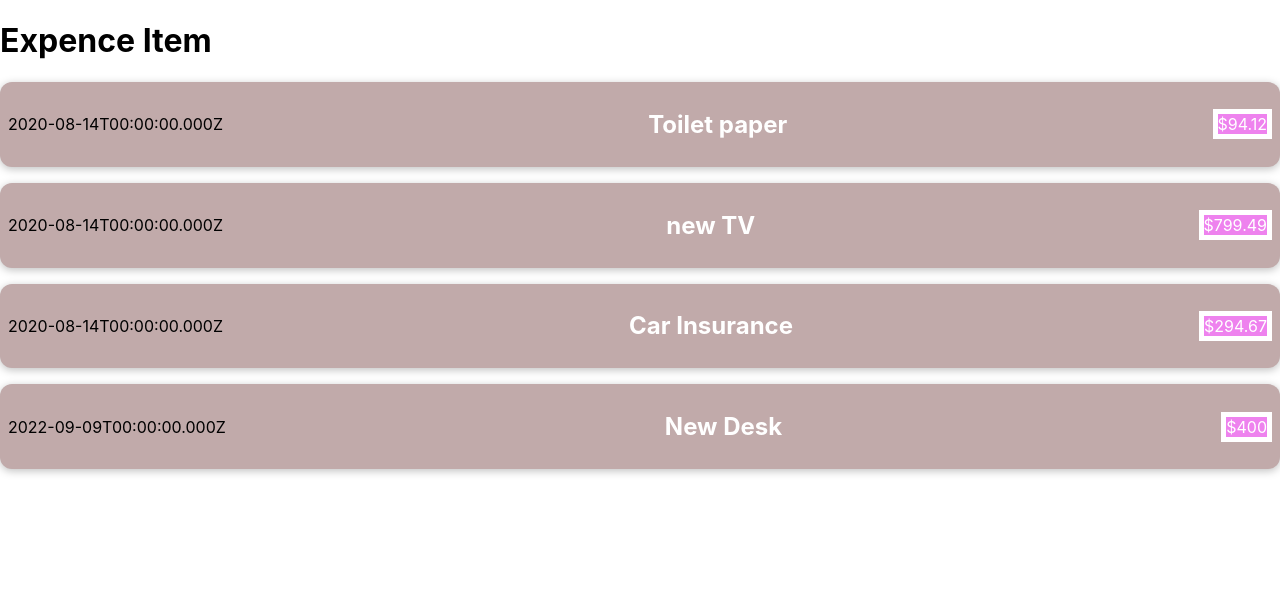
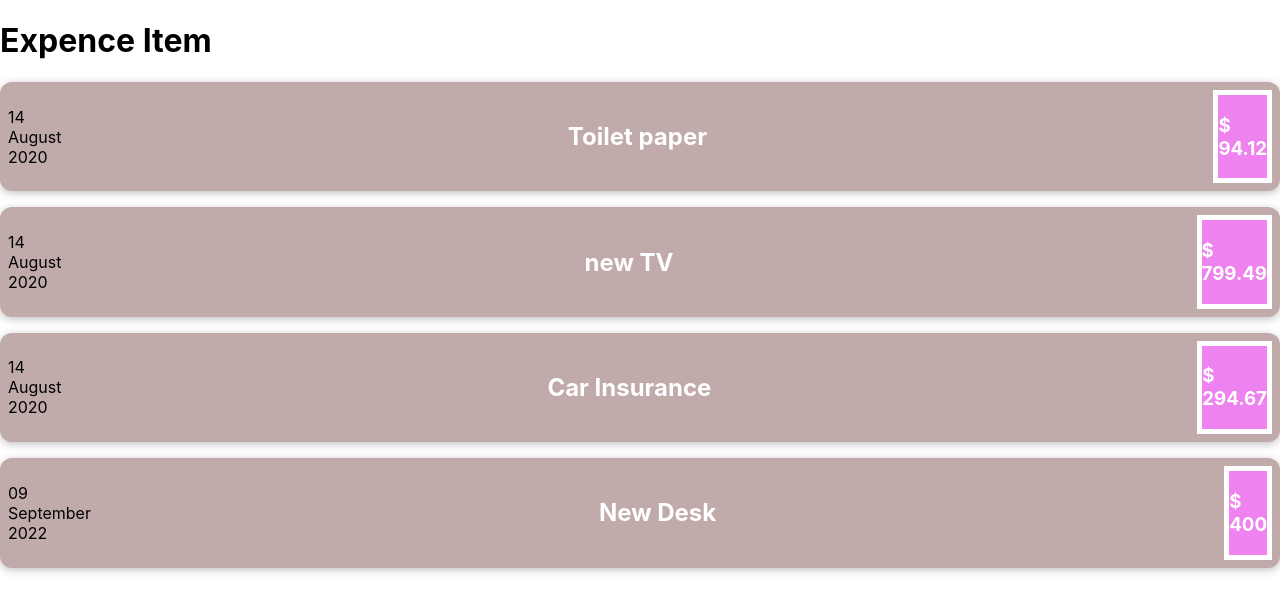
Before and after one commit to priyabanait/ReactApp, a React (Create React App) app: page / in a window 1280 px wide. Shown: the top 612 px of the page. Built offline with nearby package versions, Linux system fonts and the light colour scheme.

Commit message:
Making Components Smaller and Readable

```diff
--- a/src/Expenceitem.js
+++ b/src/Expenceitem.js
@@ -1,16 +1,19 @@
 import './ExpenceItem.css';
+import ExpenseDate from './ExpenseDate';
+import ExpenseDetails from './ExpenseDetails';
+function ExpenceItem( props){
 
-function ExpenceItem( props){
    return  (
 
+    <div className="expence_item">
+     <ExpenseDate date={props.date}></ExpenseDate>
 
-
-    <div className="expence_item">
-        <div>{ props.date.toISOString()}</div>
         <div className="expence-item_description">
-        <h2>{ props.title}</h2>
+       <h2><ExpenseDetails title={props.title}></ExpenseDetails></h2>
         </div>
-        <div className="expence-item_price">${ props.amount}</div>
+        <div className="expence-item_price">
+       <h3>$<ExpenseDetails amount={props.amount}></ExpenseDetails></h3>
+         </div>
       </div>
 
    )
--- /dev/null
+++ b/src/ExpenseDate.js
@@ -0,0 +1,15 @@
+function ExpenseDate( props){
+    const day=props.date.toLocaleString('en-US',{day:'2-digit'});
+    const month=props.date.toLocaleString('en-US', {month:'long'});
+    const year=props.date.getFullYear();
+       return  (
+
+
+          <div>
+          <div>{day}</div>
+            <div>{month}</div>
+            <div>{year}</div>
+          </div>
+          )
+          }
+          export default ExpenseDate;
--- /dev/null
+++ b/src/ExpenseDetails.js
@@ -0,0 +1,12 @@
+function ExpenseDetails(props){
+    const title=props.title;
+    const amount=props.amount;
+
+return(
+    <div>
+        <div>{title}</div>
+        <div>{amount}</div>
+    </div>
+)
+}
+export default ExpenseDetails;
```
